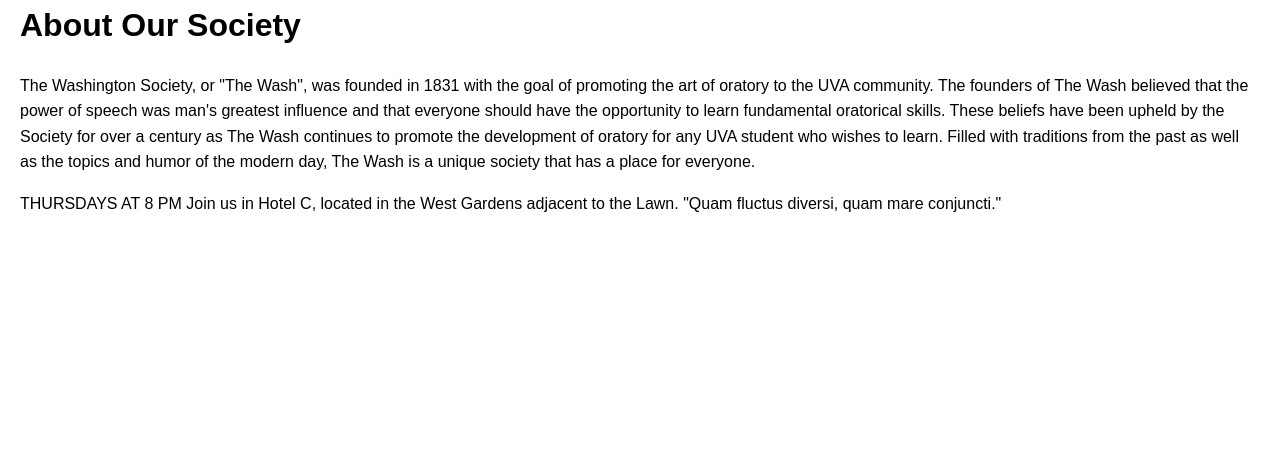
After one commit to LibertyV7/CS4750Project, a Flask app: page /about in a window 1280 px wide. The commit adds this page. Shown: the part 199-656 px from the top of the page. Run offline with Flask 3, Linux system fonts and the light colour scheme.

Commit message:
about page lol

```diff
--- a/app.py
+++ b/app.py
@@ -359,5 +359,9 @@ def events():
     return render_template('events.html', humorous_debates=humorous_debates, serious_debates=serious_debates,
                            presentations=presentations, event_date=event_date)
 
+@app.route('/about')
+def about():
+    return render_template('about.html')
+
 if __name__ == '__main__':
     app.run(debug=True)
--- /dev/null
+++ b/templates/about.html
@@ -0,0 +1,39 @@
+<!DOCTYPE html>
+<html lang="en">
+<head>
+    <meta charset="UTF-8">
+    <meta name="viewport" content="width=device-width, initial-scale=1.0">
+    <title>About Society</title>
+    <style>
+        /* Add your custom styles for the about page here */
+        body {
+            font-family: Arial, sans-serif;
+            line-height: 1.6;
+            margin: 20px;
+        }
+        .logo {
+            max-width: 200px; /* Adjust size as needed */
+        }
+        .info {
+            margin-top: 20px;
+        }
+    </style>
+</head>
+<body>
+    <div>
+        <img class="logo" src="/static/your_logo.png" alt="Society Logo">
+    </div>
+    <div class="info">
+        <h1>About Our Society</h1>
+        <p>
+            The Washington Society, or "The Wash", was founded in 1831 with the goal of promoting the art of oratory to the UVA community. The founders of The Wash believed that the power of speech was man's greatest influence and that everyone should have the opportunity to learn fundamental oratorical skills. These beliefs have been upheld by the Society for over a century as The Wash continues to promote the development of oratory for any UVA student who wishes to learn. Filled with traditions from the past as well as the topics and humor of the modern day, The Wash is a unique society that has a place for everyone.
+        </p>
+        <p>
+            THURSDAYS AT 8 PM
+            Join us in Hotel C, located in the West Gardens adjacent to the Lawn.
+            "Quam fluctus diversi, quam mare conjuncti."
+        </p>
+        <!-- Add more information about your society as needed -->
+    </div>
+</body>
+</html>
--- a/templates/home.html
+++ b/templates/home.html
@@ -51,6 +51,7 @@
             <a href="/debates">Debates</a>
             <a href="/literary-presentations">Literary Presentations</a>
             <a href="/officers">Officers</a>
+            <a href="/about">About</a>
         </div>
     </div>
 </body>
```
